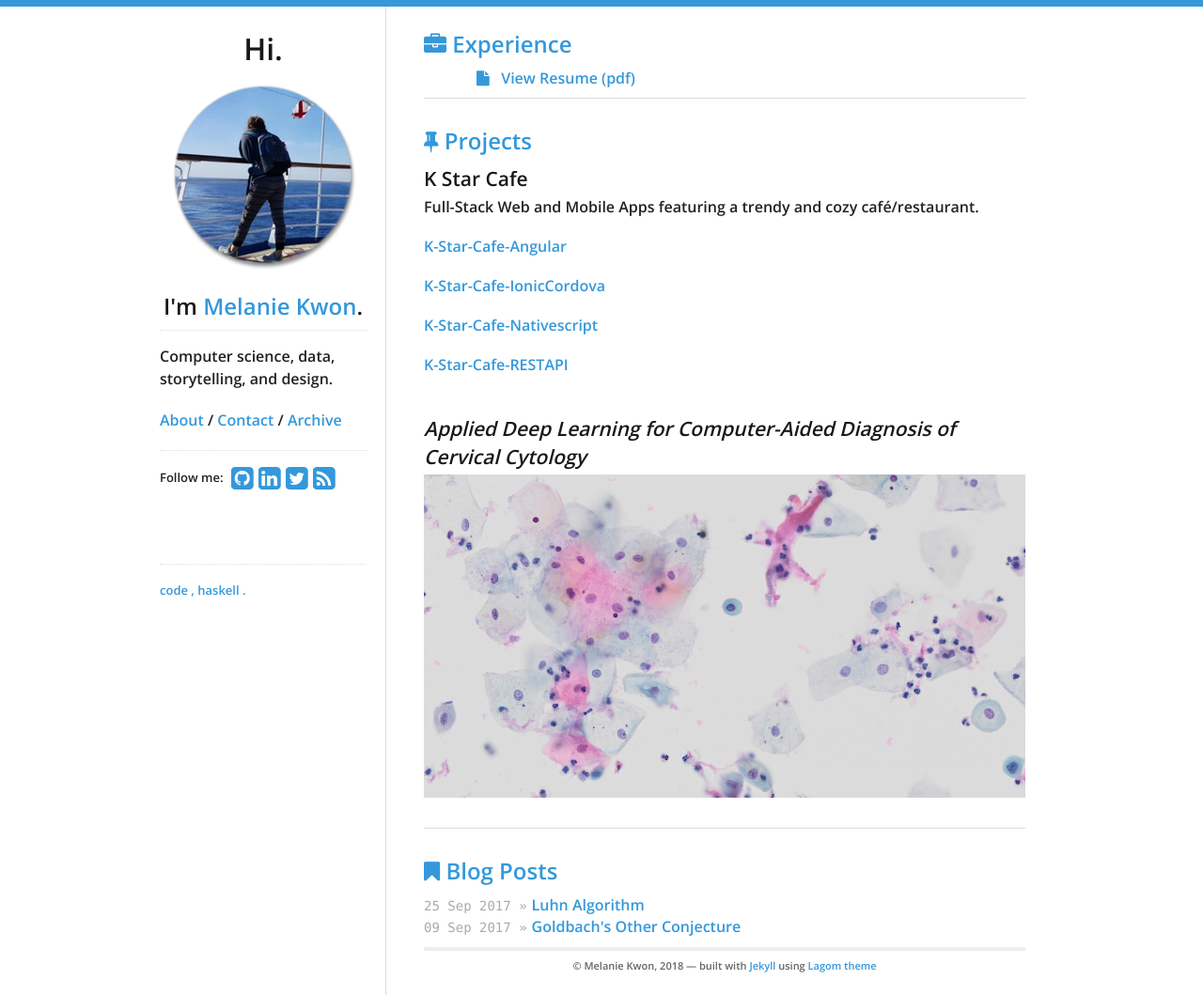
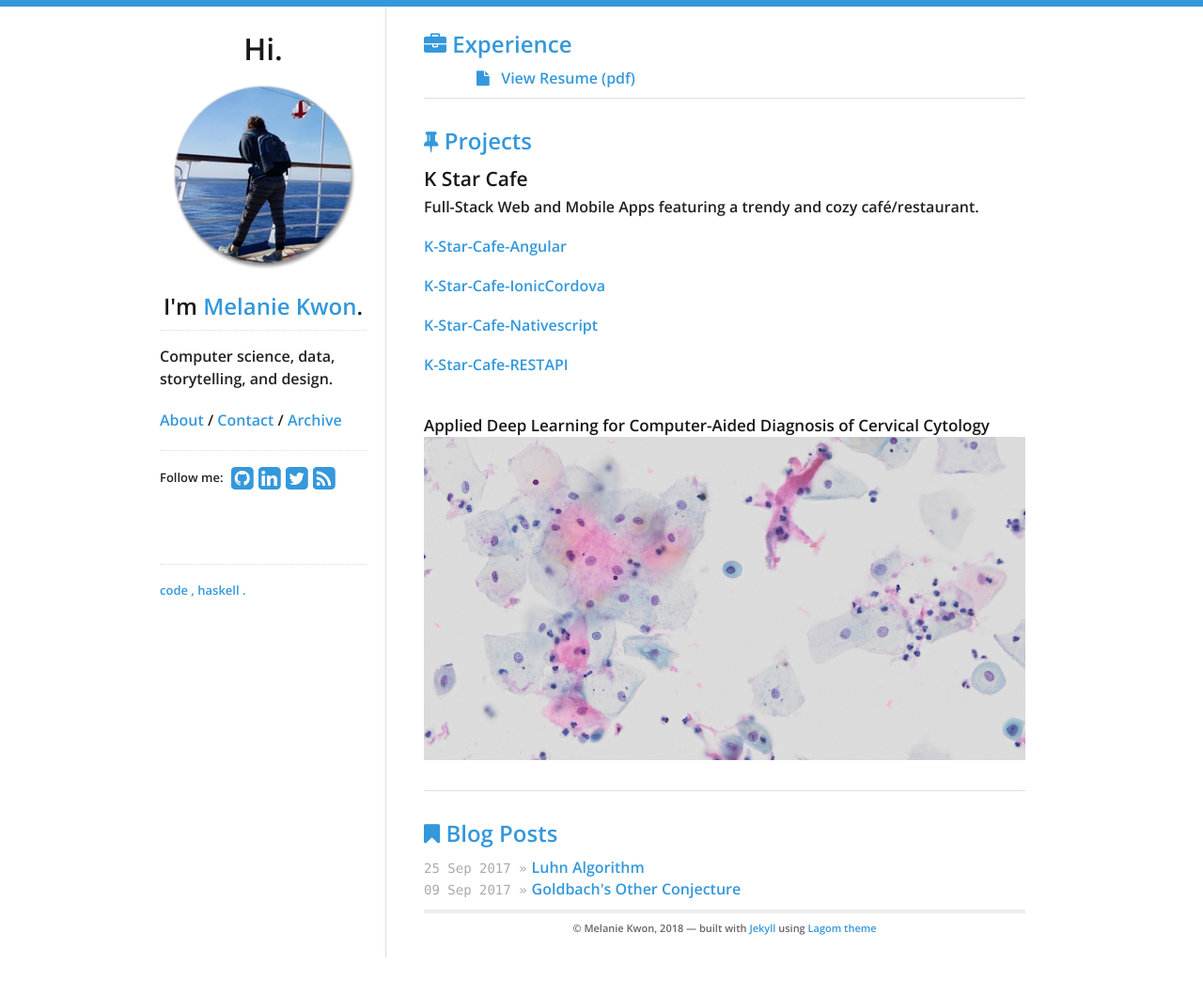
Before and after one commit to melaniemkwon/melaniemkwon.github.io, a Jekyll site: the page built from index.html, in a window 1280 px wide. Shown: the whole page at 94% size. Built offline with Jekyll 4.4.1, drawn with Linux system fonts in a browser that asks for light colours; nearby versions of some CDN libraries; after the commit the page ends 1019 px from its top, so only the background shows below that.

Commit message:
more edits

```diff
--- a/index.html
+++ b/index.html
@@ -17,7 +17,7 @@ title: Blog Posts
       <p><a href="https://github.com/melaniemkwon/K-Star-Cafe-Nativescript">K-Star-Cafe-Nativescript</a></p>
       <p><a href="https://github.com/melaniemkwon/K-Star-Cafe-RESTAPI">K-Star-Cafe-RESTAPI</a></p>
       <br>
-      <h4><em>Applied Deep Learning for Computer-Aided Diagnosis of Cervical Cytology</em></h4>
+      <h5>Applied Deep Learning for Computer-Aided Diagnosis of Cervical Cytology</h5>
       <img src="/cells.png" id="panorama" style="max-width: 100%" alt="Cervical Cytology"/>
   <br>
   <hr>
```
